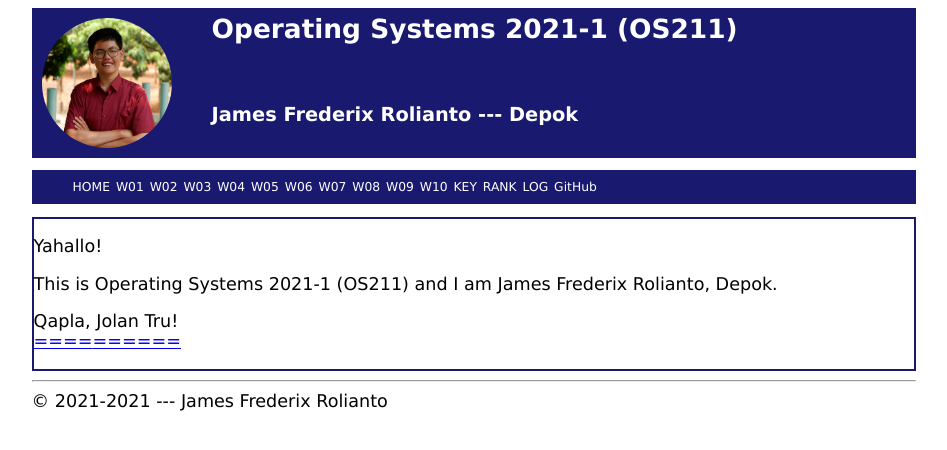
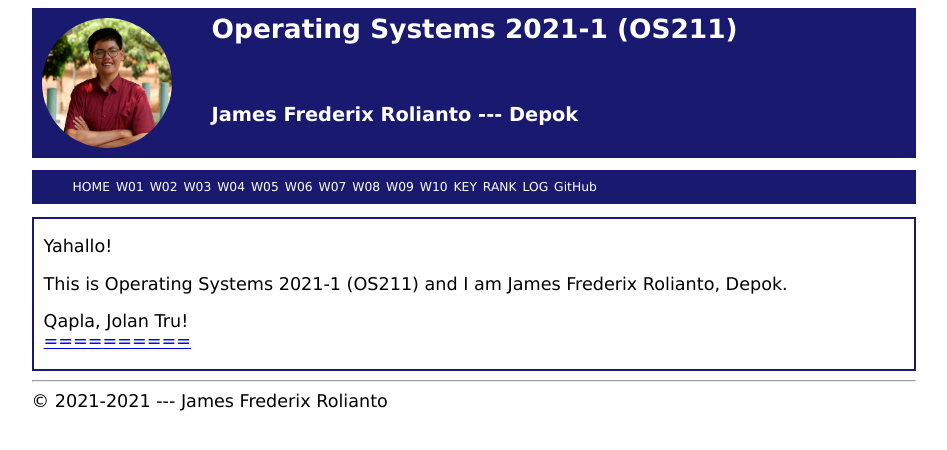
Before and after one commit to SinusCosinusTangen/os211, a Jekyll site: the page built from index.md, in a window 1280 px wide. Shown: the top 450 px of the page, without its empty margins (166-1113 px from the left). Built offline with Jekyll 4.4.1, drawn with Linux system fonts in a browser that asks for light colours.

Commit message:
OS211 SinusCosinusTangen

```diff
--- a/_layouts/layout.html
+++ b/_layouts/layout.html
@@ -28,7 +28,9 @@
   </header>
   {% include navbar.html %}
   <section>
+	<div class="content">
      {{ content }}
+	</div>
   </section>
   {% include footer.html %}
   {% include scripts.html %}
--- a/assets/css/style.css
+++ b/assets/css/style.css
@@ -159,6 +159,10 @@ pre {
   border-radius: 2px;
 }
 
+.content {
+  margin: 10px;
+}
+
 /*
   ZCZC
   border: 1px solid rgba(255, 255, 255, 0.15);
```
